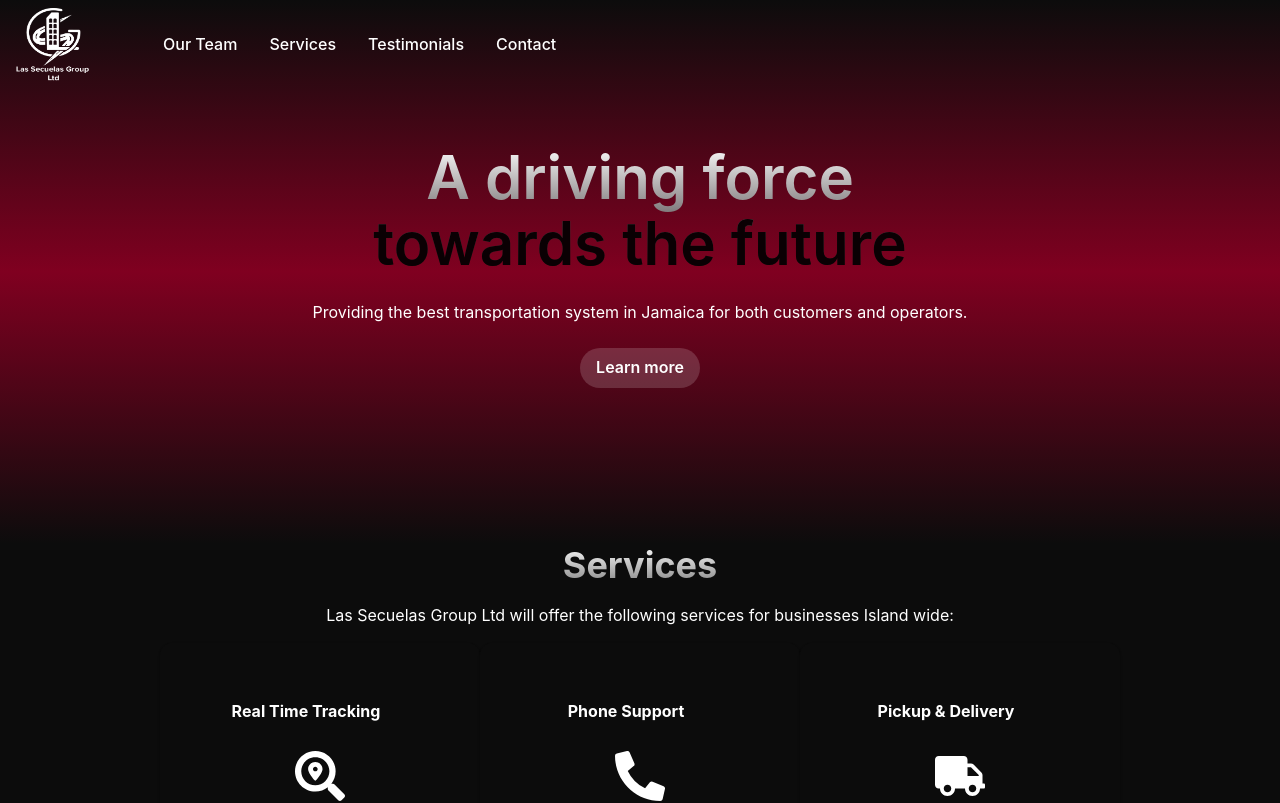
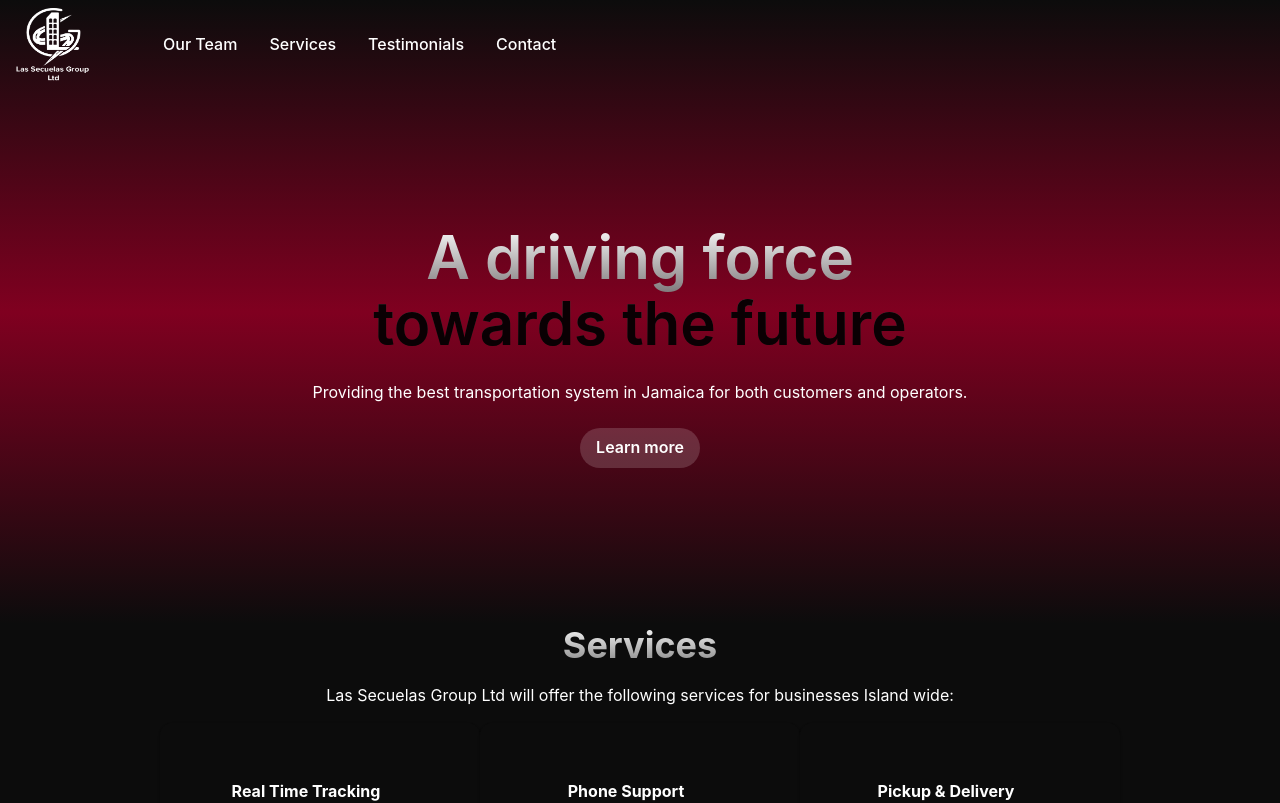
Before and after one commit to dscotland/lsg-landing-page, a Next.js app: page / in a window 1280 px wide. Shown: the top 803 px of the page. Built offline with nearby package versions, Linux system fonts and the light colour scheme.

Commit message:
1. Added more padding to the top of the Hero

```diff
--- a/src/components/Hero.tsx
+++ b/src/components/Hero.tsx
@@ -13,7 +13,7 @@ import {
 
 export default function Hero() {
   return (
-    <Box bgGradient='linear(to-b, #0c0c0c, #800020, #0c0c0c)'>
+    <Box bgGradient='linear(to-b, #0c0c0c, #800020, #0c0c0c)' pt={20}>
       <Container maxW={'3xl'}>
         <Stack
           as={Box}
```
